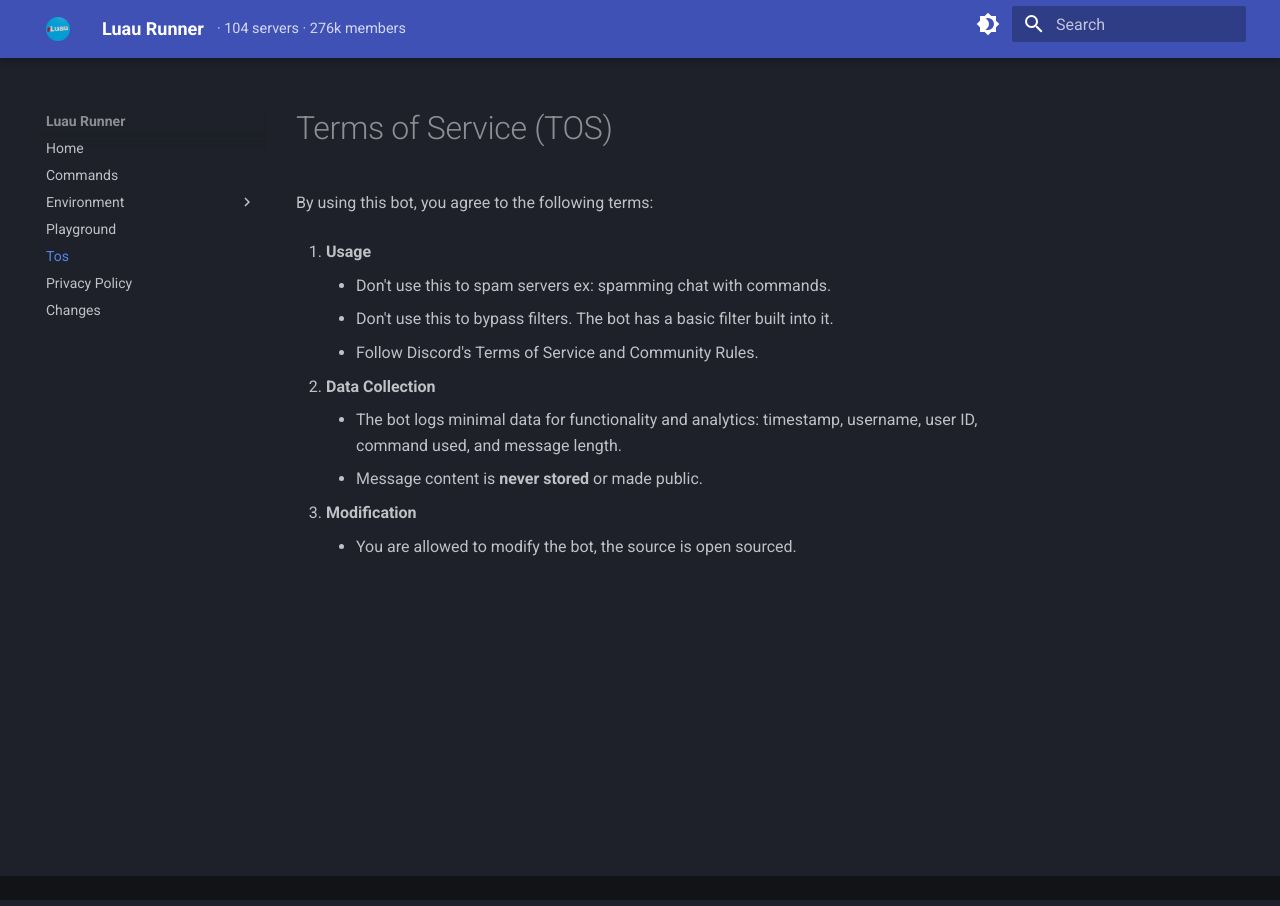
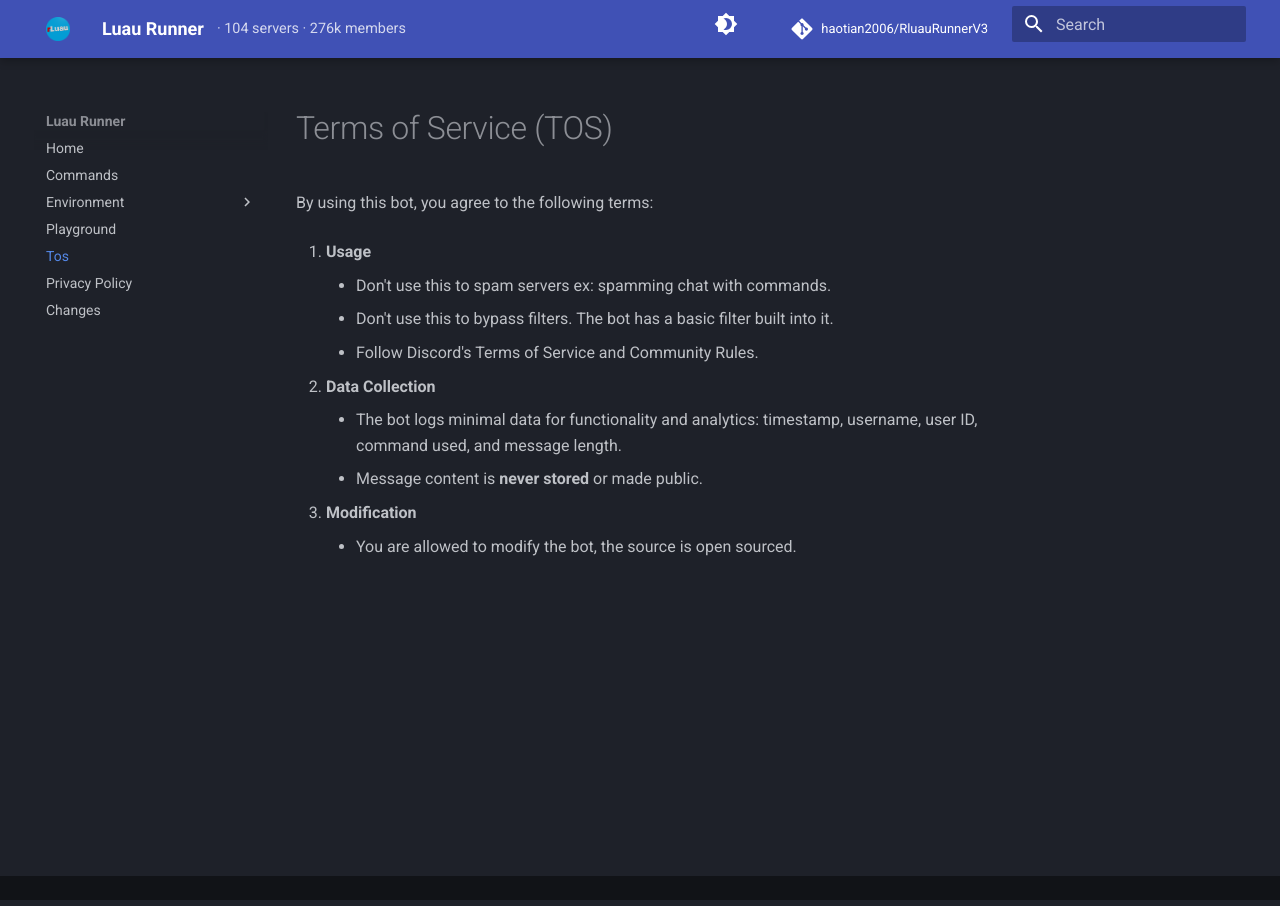
Before and after one commit to haotian2006/LuauBotSite, an MkDocs documentation site: the page built from docs/TOS.md, in a window 1280 px wide. Built offline with MkDocs 1.6.1 and Material for MkDocs 9.7.7, drawn with Linux system fonts in a browser that asks for light colours; comment, search, counter and statistics services are not loaded.

Commit message:
add github link

```diff
--- a/mkdocs.yml
+++ b/mkdocs.yml
@@ -15,6 +15,9 @@
       toggle:
         icon: material/brightness-7
         name: Switch to dark mode
+
+repo_url: https://github.com/haotian2006/RluauRunnerV3
+repo_name: haotian2006/RluauRunnerV3
 
 extra:
   generator: false
--- a/overrides/main.html
+++ b/overrides/main.html
@@ -33,6 +33,11 @@
         body[data-md-color-scheme="slate"] .md-typeset table code {
             color: var(--md-default-fg-color);
         }
+
+        .md-header__option[data-md-component="palette"] { order: 1; }
+        .md-header__source { order: 2; }
+        .md-header__button[for="__search"],
+        .md-header .md-search { order: 3; }
     </style>
     <script>
         document.addEventListener('DOMContentLoaded', () => {
```
